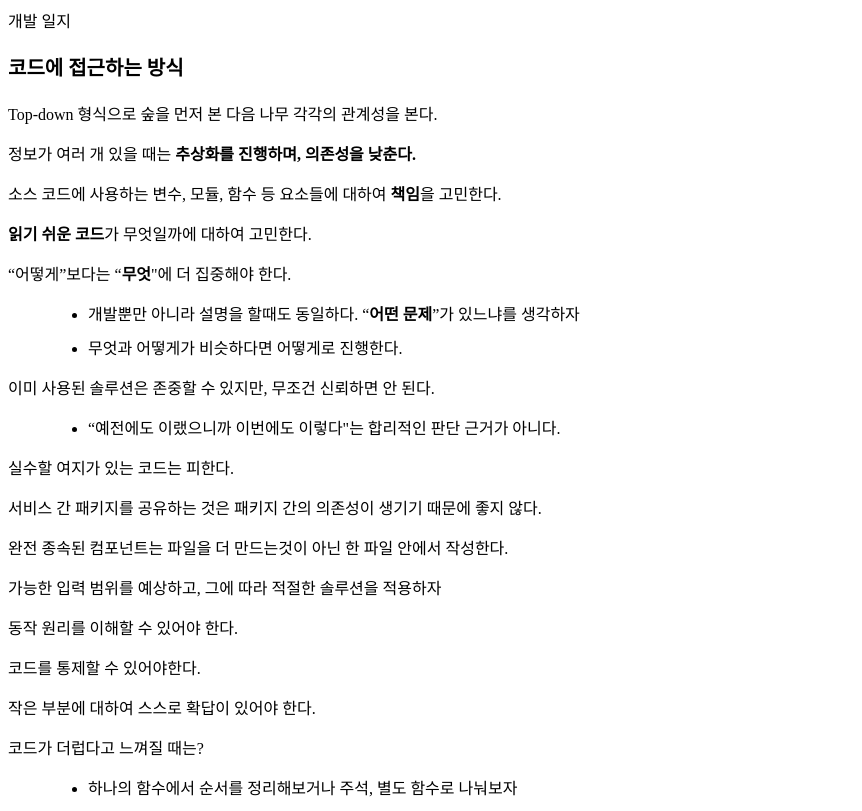
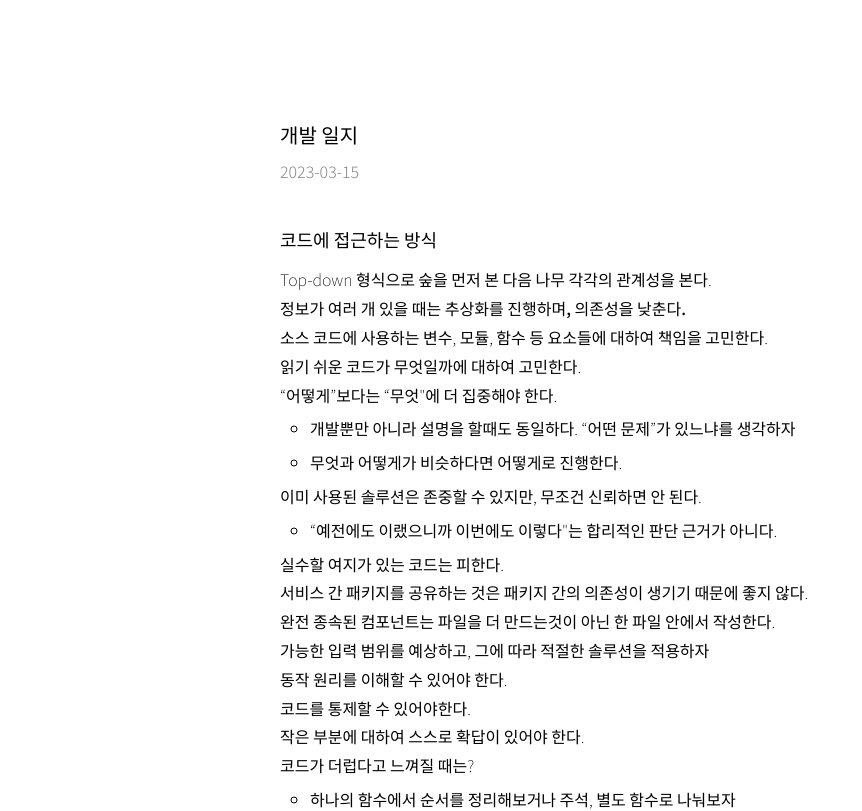
Before and after one commit to hellojaehyeok/hellojaehyeok.github.io, a Next.js app: page /essay/development-journal in a window 1280 px wide. Shown: the top 811 px of the page, without its empty margins (0-862 px from the left). Built offline with nearby package versions, Linux system fonts and the light colour scheme.

Commit message:
feat: 폰트 적용, 일부 디자인 수정

```diff
--- a/pages/_app.tsx
+++ b/pages/_app.tsx
@@ -1,5 +1,17 @@
-import type { AppProps } from "next/app";
+import 'styles/reset.css';
+import type { AppProps } from 'next/app';
+import { Noto_Sans_KR } from 'next/font/google';
+
+const notoSansKr = Noto_Sans_KR({
+  weight: ['100', '300', '400', '500', '700', '900'],
+  subsets: ['latin'],
+  display: 'auto',
+});
 
 export default function App({ Component, pageProps }: AppProps) {
-  return <Component {...pageProps} />;
+  return (
+    <main className={notoSansKr.className}>
+      <Component {...pageProps} />
+    </main>
+  );
 }
--- a/src/components/Contents.tsx
+++ b/src/components/Contents.tsx
@@ -3,9 +3,12 @@ import { duotoneLight } from 'react-syntax-highlighter/dist/cjs/styles/prism';
 import ReactMarkdown from 'react-markdown';
 import styled from '@emotion/styled';
 
-const Contents = ({ content }: { content: string }) => {
+const Contents = ({ title, date, content }: { title: string; date: string; content: string }) => {
   return (
     <Layout>
+      <Title>{title}</Title>
+      <CreateDate>{date}</CreateDate>
+      <Body>
         <ReactMarkdown
           components={{
             code: CodeBlock,
@@ -13,6 +16,7 @@ const Contents = ({ content }: { content: string }) => {
         >
           {content}
         </ReactMarkdown>
+      </Body>
     </Layout>
   );
 };
@@ -20,21 +24,37 @@ const Contents = ({ content }: { content: string }) => {
 export default Contents;
 
 const Layout = styled.div`
-  width: 700px;
-  h3 {
-    margin-bottom: 20px;
+  max-width: 720px;
+  margin: 0 auto;
+  padding: 120px 0;
+`;
+const Title = styled.h1`
+  font-weight: 400;
   font-size: 20px;
+  margin-bottom: 10px;
+`;
+const CreateDate = styled.div`
+  margin-bottom: 40px;
+  font-weight: 300;
+  font-size: 16px;
+  color: #8a8a8a;
+`;
+const Body = styled.div`
+  width: 100%;
+  line-height: 1.8;
+  h2 {
+    margin-bottom: 10px;
+    font-weight: 400;
+    font-size: 18px;
   }
-  p,
-  ul {
-    font-weight: 100;
-    margin-bottom: 15px;
+  strong {
+    font-weight: 500;
   }
   li {
-    list-style: disc;
-    margin: 0 0 10px 40px;
+    list-style: circle;
+    margin: 5px 0 5px 30px;
     ul {
-      margin: 10px 0 0 0;
+      margin: 5px 0 0 0;
     }
   }
   hr {
--- a/src/contents/essay/development-journal.md
+++ b/src/contents/essay/development-journal.md
@@ -3,7 +3,7 @@ title: '개발 일지'
 date: '2023-03-15'
 ---
 
-### 코드에 접근하는 방식
+## 코드에 접근하는 방식
 
 Top-down 형식으로 숲을 먼저 본 다음 나무 각각의 관계성을 본다.
 
@@ -59,7 +59,7 @@ Top-down 형식으로 숲을 먼저 본 다음 나무 각각의 관계성을 본
 
 ---
 
-### 문제 해결에 대한 방식
+## 문제 해결에 대한 방식
 
 **큰 문제를 작은 문제로 쪼개서 풀 수 있는 문제로 만들자**
 
--- a/src/pages/Essay/EssayPage.tsx
+++ b/src/pages/Essay/EssayPage.tsx
@@ -3,14 +3,9 @@ import fs from 'fs';
 import matter from 'gray-matter';
 
 const EssayPage = ({ frontmatter, content }: { frontmatter: any; content: any }) => {
-  const { title } = frontmatter;
+  const { title, date } = frontmatter;
 
-  return (
-    <div>
-      <div>{title}</div>
-      <Contents content={content} />
-    </div>
-  );
+  return <Contents title={title} date={date} content={content} />;
 };
 
 export default EssayPage;
--- a/src/styles/reset.css
+++ b/src/styles/reset.css
@@ -1,4 +1,5 @@
 * {
+  font-weight: 100;
   margin: 0;
   padding: 0;
   outline: 0;
```
Also changed, not shown: .babelrc (deleted). Lines whose indentation alone changed are shown as unchanged.
